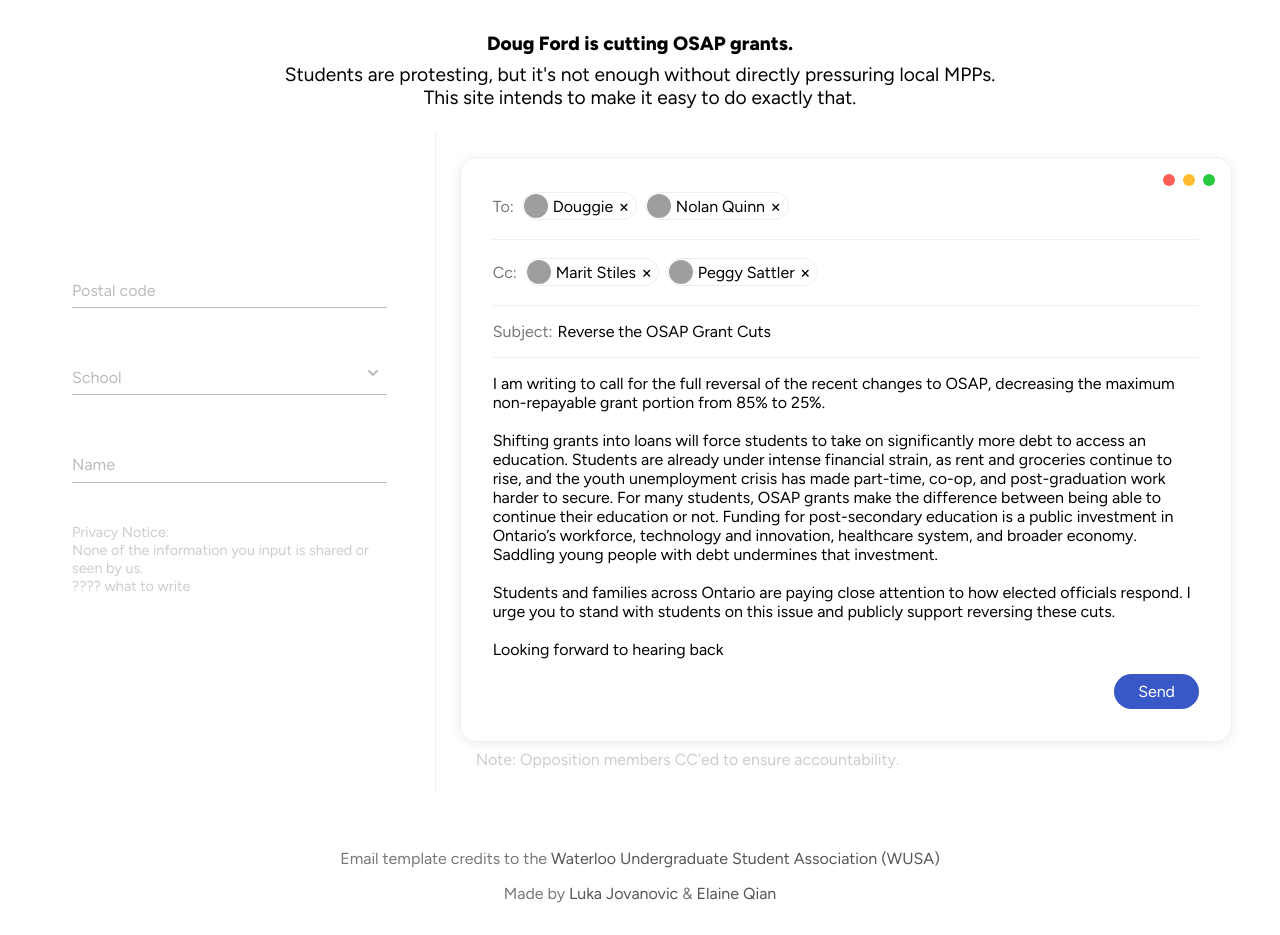
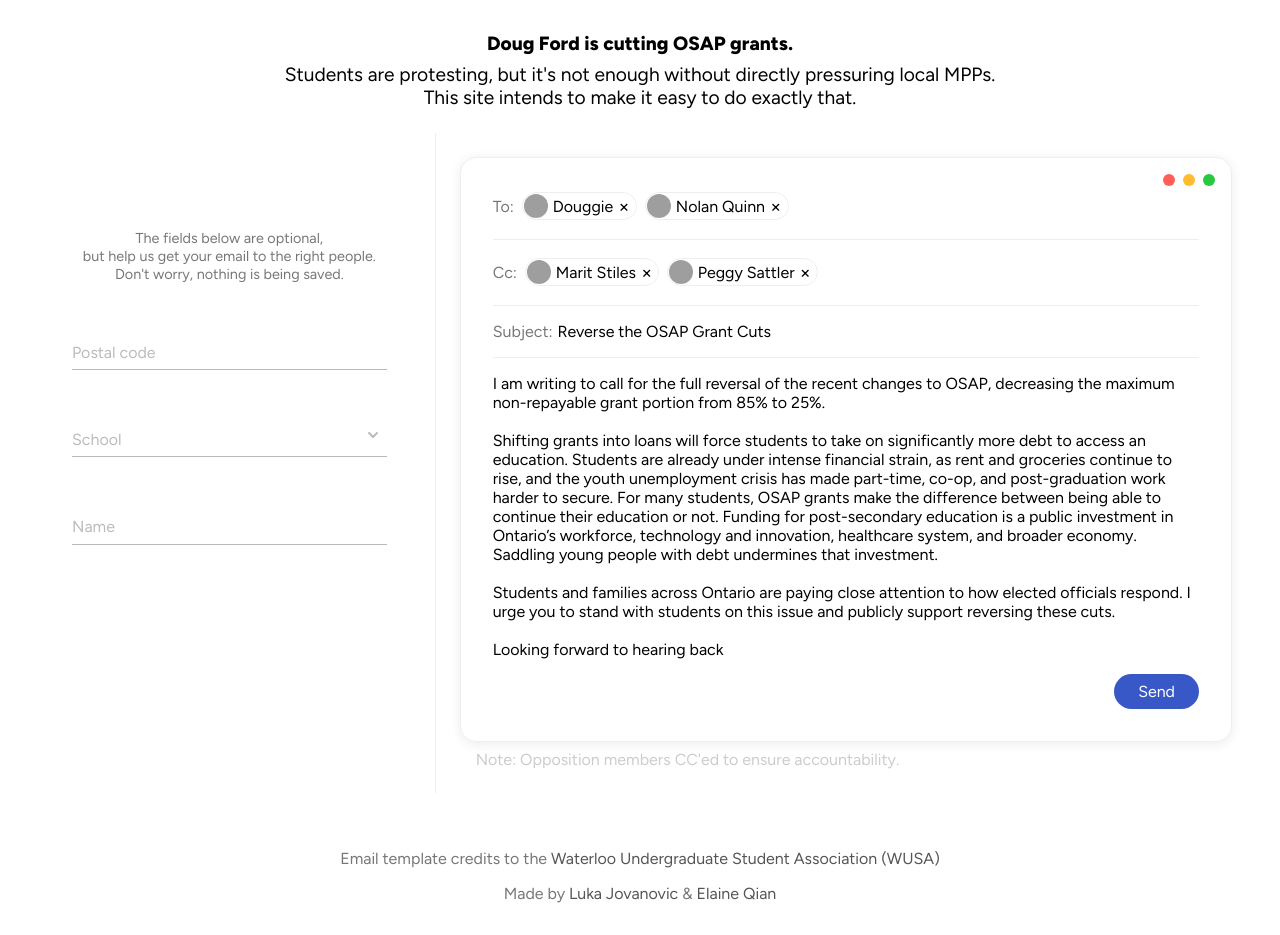
Before and after one commit to lukajvnic/save-basket-weaving, a React (Vite) app: page / in a window 1280 px wide. Built offline with nearby package versions, Linux system fonts and the light colour scheme; grey boxes are pictures that could not be loaded.

Commit message:
updated data disclaimer

```diff
--- a/src/components/Input.css
+++ b/src/components/Input.css
@@ -3,7 +3,7 @@
     flex-direction: column;
     font-family: 'Figtree', sans-serif;
     gap: 2.5rem;
-    padding-top: 5rem;
+    padding-top: 3rem;
 }
 
 .field-row {
@@ -12,7 +12,8 @@
 
 .field {
     position: relative;
-    padding-top: 1rem; /* 1.25 rem */
+    padding-top: 1rem;
+    /* 1.25 rem */
 }
 
 .field input {
@@ -37,7 +38,8 @@
 .field label {
     position: absolute;
     left: 0;
-    top: 1.25rem; /* 1.5 rem */
+    top: 1.25rem;
+    /* 1.5 rem */
     color: #bbb;
     font-size: 1rem;
     font-family: inherit;
@@ -48,8 +50,8 @@
         color 0.2s ease;
 }
 
-.field input:focus ~ label,
-.field input:not(:placeholder-shown) ~ label {
+.field input:focus~label,
+.field input:not(:placeholder-shown)~label {
     top: 0;
     font-size: 0.7rem;
     color: #777;
@@ -126,10 +128,10 @@
 }
 
 .disclaimer {
-    color: #ccc;
+    color: #777;
     font-family: 'Figtree', sans-serif;
     font-size: 0.9rem;
-    /* text-align: right; */
+    text-align: center;
 }
 
 .school-arrow {
--- a/src/components/Input.jsx
+++ b/src/components/Input.jsx
@@ -143,6 +143,14 @@
   return (
     <div className="input-container">
 
+      <div className="disclaimer">
+        The fields below are optional,
+        <br></br>
+        but help us get your email to the right people.
+        <br></br>
+        Don't worry, nothing is being saved.
+      </div>
+
       <div className="field-row">
         <div className="field">
           <input
@@ -213,10 +221,6 @@
         <label htmlFor="name">Name</label>
       </div>
 
-      <div className="disclaimer">
-        Privacy Notice:<br></br>None of the information you input is shared or seen by us.<br></br>???? what to write
-      </div>
-
     </div>
   )
 }
```
Also changed, not shown: 1 other file (tests, documents, lock files or other folders).
